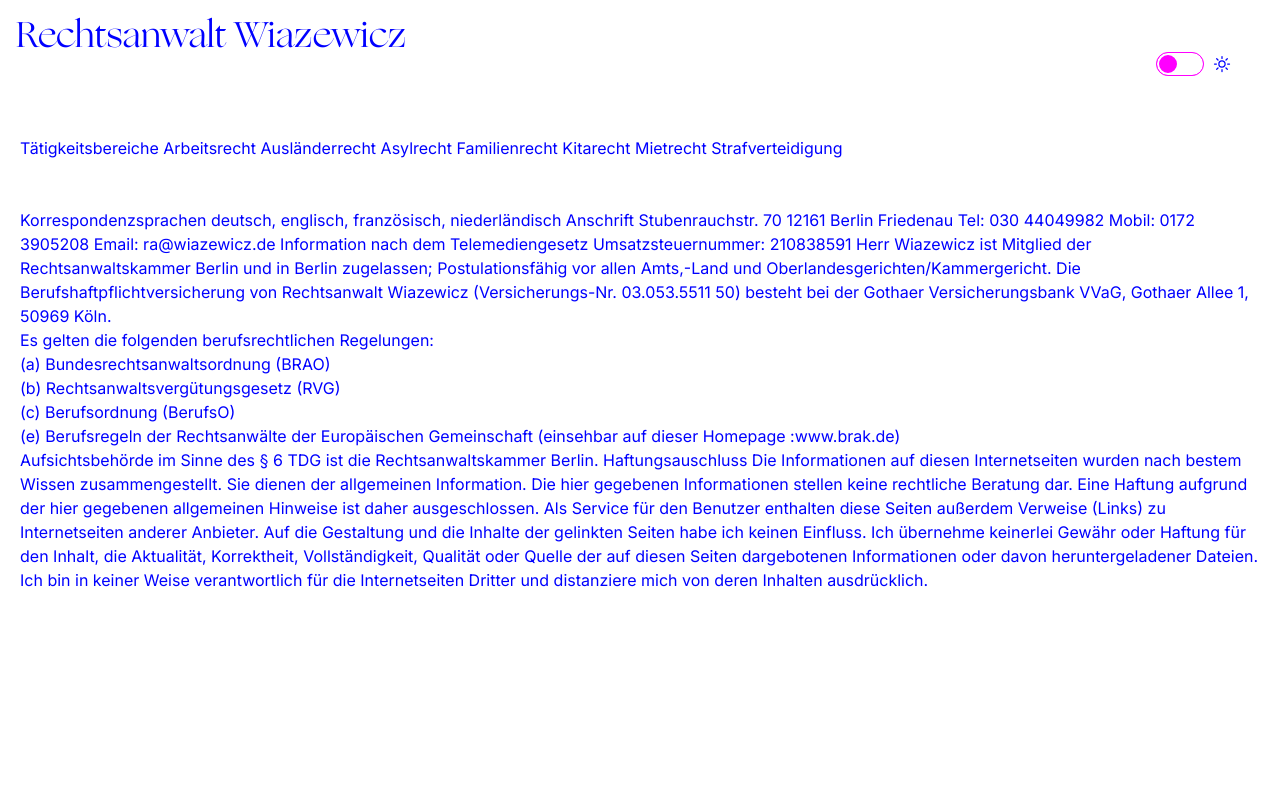
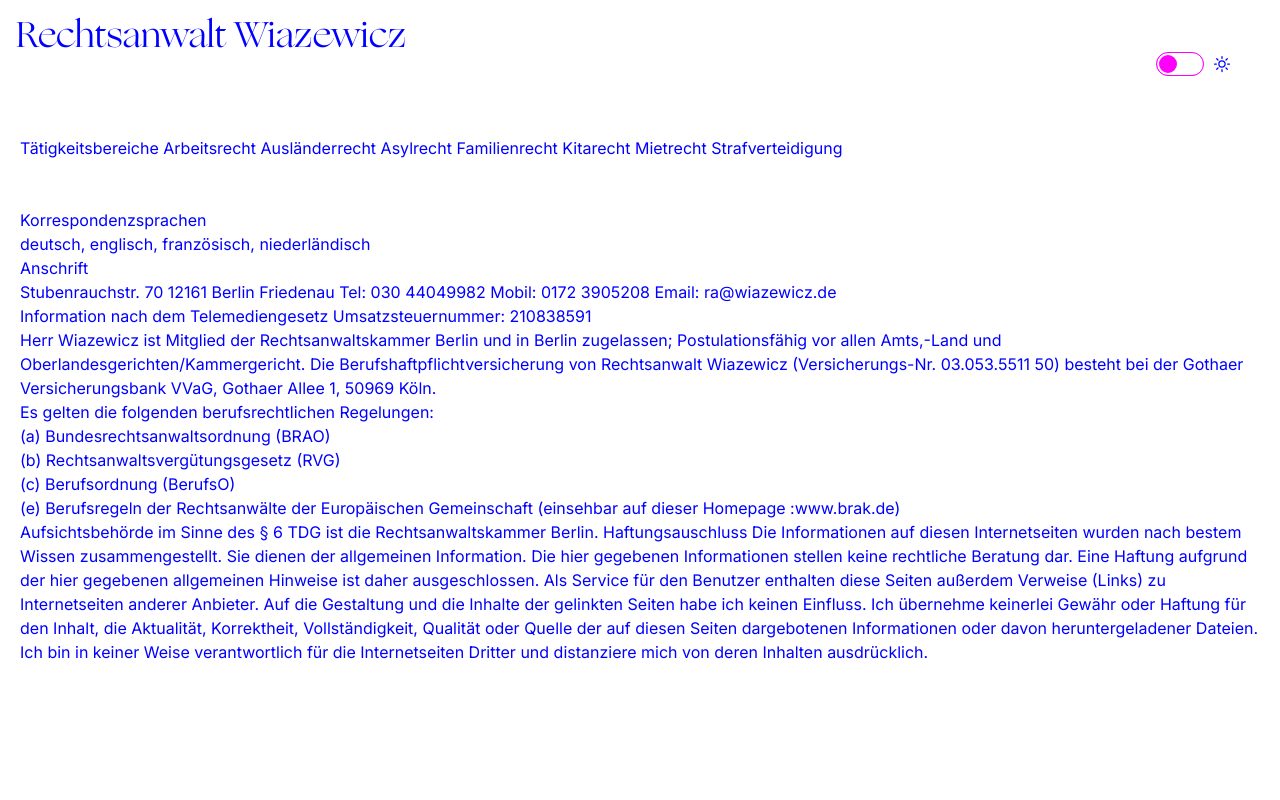
Before and after one commit to dreadbeard11/ra-wiazewicz, a Next.js app: page / in a window 1280 px wide. Shown: the top 800 px of the page. Built offline with nearby package versions, Linux system fonts and the light colour scheme.

Commit message:
Update page.tsx

```diff
--- a/src/app/page.tsx
+++ b/src/app/page.tsx
@@ -11,24 +11,32 @@ export default function Index() {
         <Intro />
 
 
-
-Korrespondenzsprachen
+<div>
+<h2>Korrespondenzsprachen</h2>
 
 deutsch, englisch, französisch, niederländisch
-Anschrift
+</div>
+<div>
+<h2>Anschrift</h2>
 
 Stubenrauchstr. 70
 12161 Berlin Friedenau
 Tel: 030 44049982
 Mobil: 0172 3905208
 Email: ra@wiazewicz.de
+
+</div>
+<div>
+
 Information nach dem Telemediengesetz
 
 Umsatzsteuernummer: 210838591
-
+</div>
+<div>
 Herr Wiazewicz ist Mitglied der Rechtsanwaltskammer Berlin und in Berlin zugelassen; Postulationsfähig vor allen Amts,-Land und Oberlandesgerichten/Kammergericht.
 
 Die Berufshaftpflichtversicherung von Rechtsanwalt Wiazewicz (Versicherungs-Nr. 03.053.5511 50) besteht bei der Gothaer Versicherungsbank VVaG, Gothaer Allee 1, 50969 Köln.
+</div>
 <div>
 Es gelten die folgenden berufsrechtlichen Regelungen:
         <ul>
```
